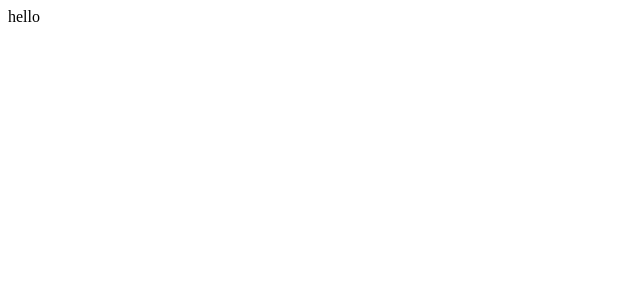
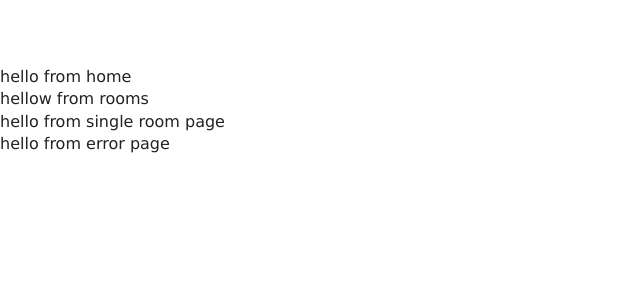
Before and after one commit to mckern5/resort, a React (Create React App) app: page / in a window 1280 px wide. Shown: the top 300 px of the page, without its empty margins (0-640 px from the left). Built offline with nearby package versions, Linux system fonts and the light colour scheme.

Commit message:
added home, error, rooms, singleroom

```diff
--- a/src/App.js
+++ b/src/App.js
@@ -1,12 +1,24 @@
-import React from 'react';
+import "./App.css"
+
+import Error from './pages/Error'
 //import logo from './logo.svg';
 //import './App.css';
+import Home from './pages/Home';
+import React from "react";
+import Rooms from './pages/Rooms';
+import SingleRoom from './pages/SingleRoom';
 
 function App() {
   return (
-    <>hello
+    <>
+    <Home/>
+    <Rooms/>
+    <SingleRoom/>
+    <Error/>
     </>
-  );
+
+
+    );
 }
 
 export default App;
--- /dev/null
+++ b/src/pages/Error.js
@@ -0,0 +1,9 @@
+import React from 'react'
+
+export default function Error() {
+    return (
+        <div>
+            hello from error page
+        </div>
+    )
+}
--- /dev/null
+++ b/src/pages/Home.js
@@ -0,0 +1,9 @@
+import React from 'react'
+
+export default function Home() {
+    return (
+        <div>
+            hello from home
+        </div>
+    )
+}
--- /dev/null
+++ b/src/pages/Rooms.js
@@ -0,0 +1,9 @@
+import React from 'react'
+
+export default function Rooms() {
+    return (
+        <div>
+            hellow from rooms
+        </div>
+    )
+}
--- /dev/null
+++ b/src/pages/SingleRoom.js
@@ -0,0 +1,11 @@
+import React, { Component } from 'react'
+
+export default class SingleRoom extends Component {
+    render() {
+        return (
+            <div>
+               hello from single room page
+            </div>
+        )
+    }
+}
```
Also changed, not shown: src/data.js (renamed from data.js, +0 -18 lines).
